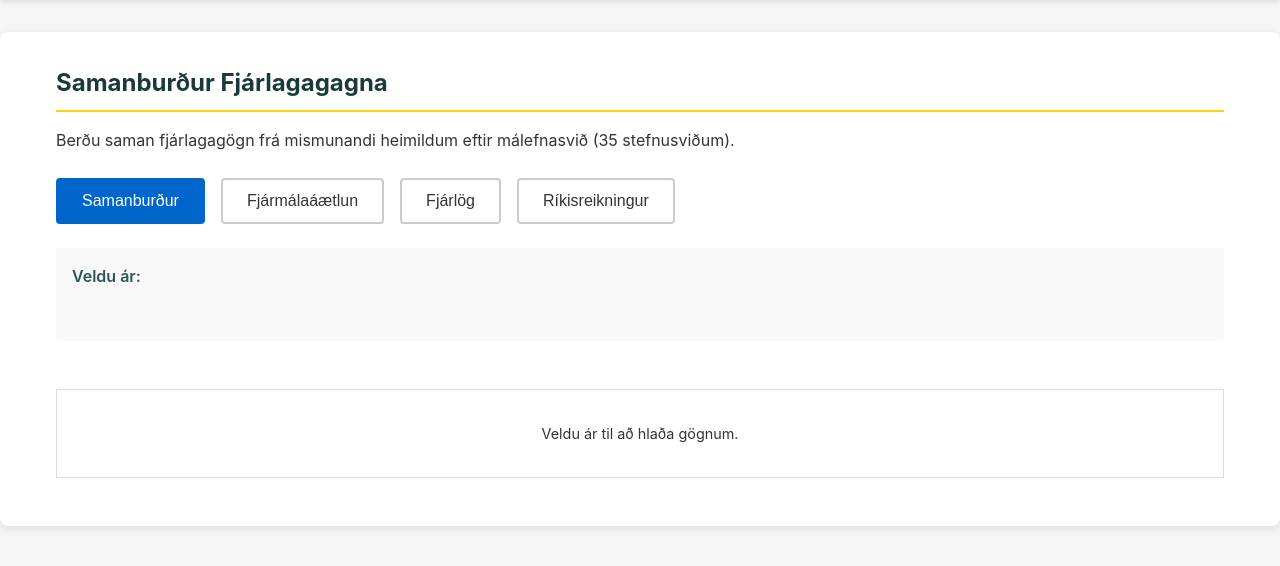
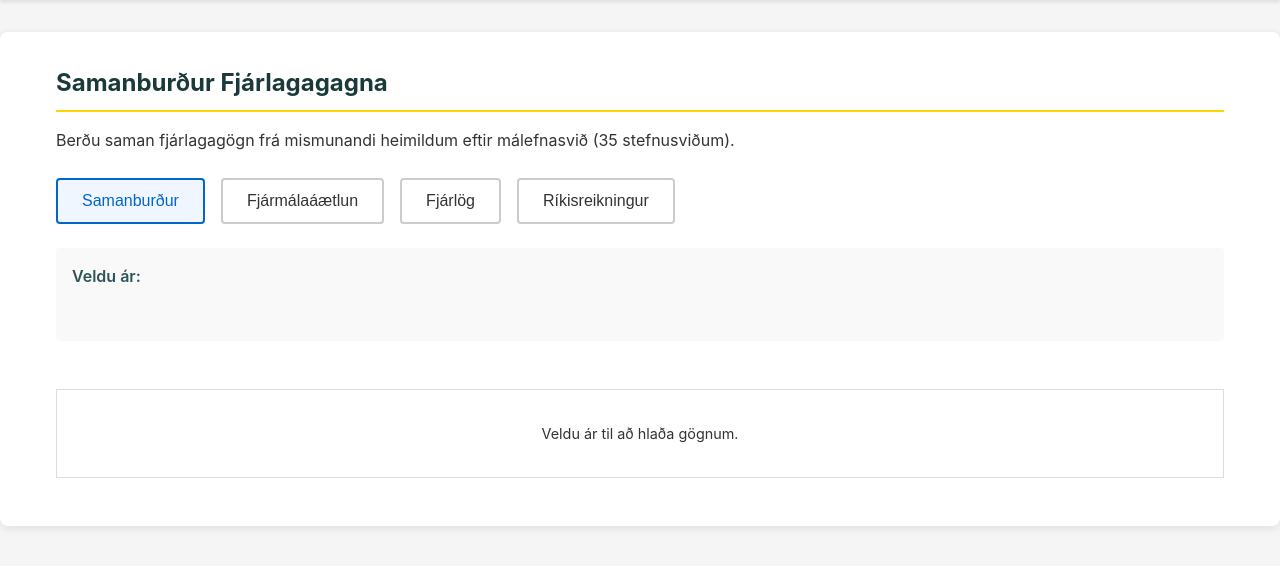
Before and after one commit to bjornlevi/fjarlog, a Flask app: template templates/comparison.html in a window 1280 px wide, with the pointer over the restyled element. Shown: the part 167-733 px from the top of the page. Run offline with Flask 3, Linux system fonts and the light colour scheme; the template is opened without the code that fills it, so the values that code supplies are empty.

Commit message:
Improve button hover color for better readability
Changed hover state for all buttons:
- year-btn, mode-btn, inflation-btn
- From: only border color change (default text became dark/black)
- To: light blue background (#f0f6ff) with blue text (#0066cc)

Applied to both fjarmalaaeatlun.html and comparison.html pages.

Result: Buttons now have a comfortable, readable hover state that matches
the design system and is easier on the eyes.

Co-Authored-By: Claude Haiku 4.5 <noreply@anthropic.com>

```diff
--- a/templates/comparison.html
+++ b/templates/comparison.html
@@ -30,6 +30,8 @@
 
     .mode-btn:hover {
         border-color: #0066cc;
+        background: #f0f6ff;
+        color: #0066cc;
     }
 
     .filter-section {
@@ -196,6 +198,7 @@
     .year-btn:hover {
         border-color: #0066cc;
         background: #f0f6ff;
+        color: #0066cc;
     }
 
     .year-btn.active {
--- a/templates/fjarmalaaeatlun.html
+++ b/templates/fjarmalaaeatlun.html
@@ -24,6 +24,8 @@
 
     .year-btn:hover {
         border-color: #0066cc;
+        background: #f0f6ff;
+        color: #0066cc;
     }
 
     .year-btn.active {
@@ -189,6 +191,8 @@
 
             .inflation-btn:hover {
                 border-color: #0066cc;
+                background: #f0f6ff;
+                color: #0066cc;
             }
         </style>
     </div>
```
